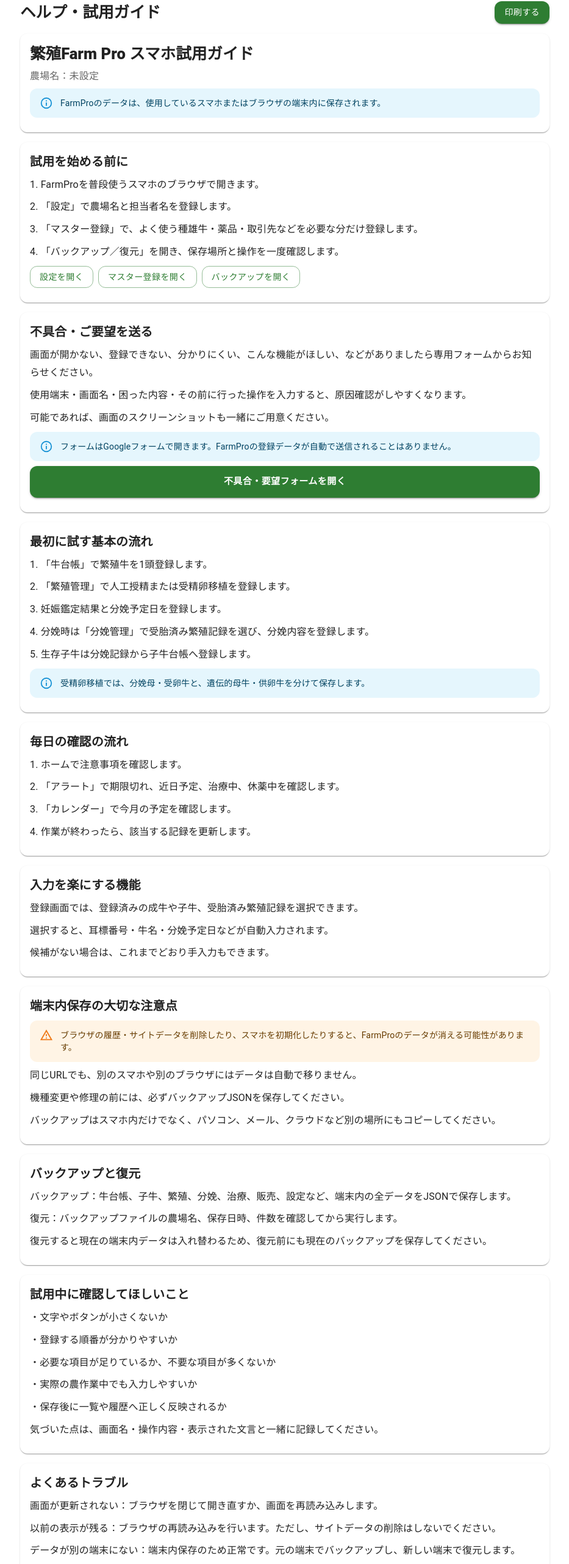
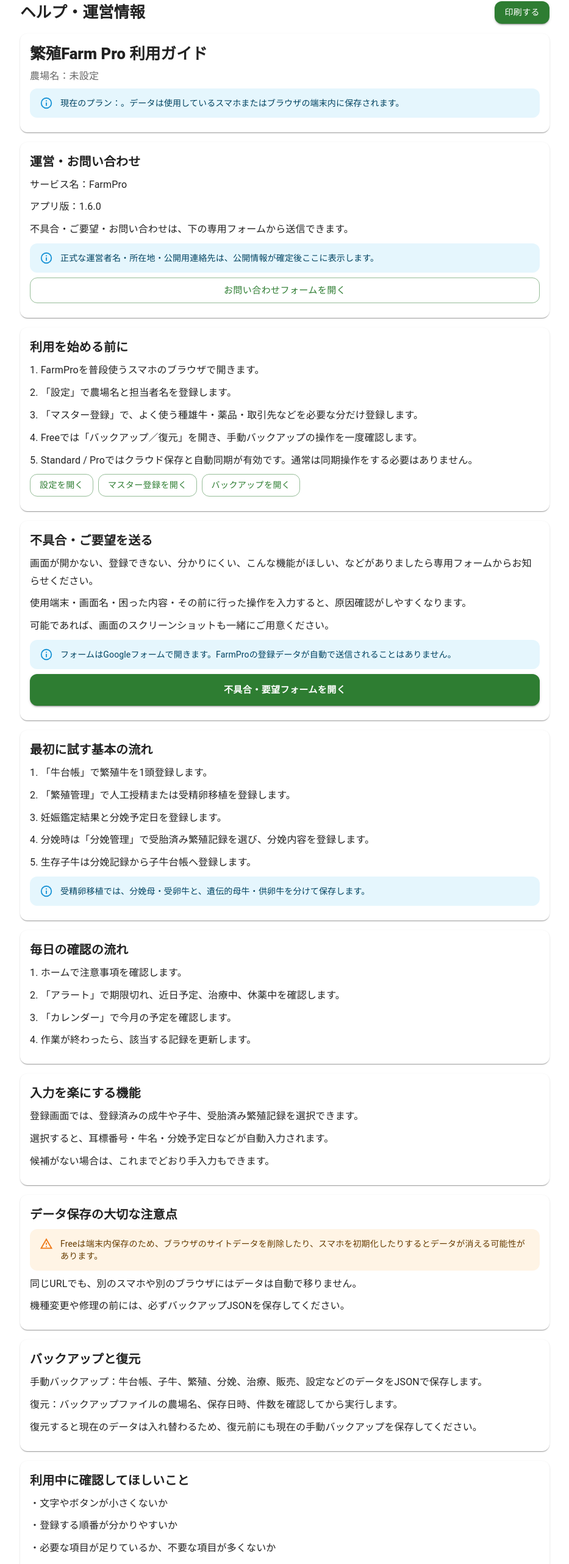
Before and after one commit to farmpro-iwate/FarmPro, a React (Vite) app in the folder client/: page /help in a window 1280 px wide. Shown: the part 126-2690 px from the top of the page at 61% size, without its empty margins (173-1106 px from the left). Built offline with nearby package versions, Linux system fonts and the light colour scheme.

Commit message:
Add operator and paid-plan help information

```diff
--- a/client/src/pages/HelpPage.tsx
+++ b/client/src/pages/HelpPage.tsx
@@ -11,6 +11,8 @@
 } from '@mui/material';
 import type { FarmSettings } from '../types/settings';
 import { getFarmSettings } from '../services/settingsApi';
+import { FARM_PRO_PLANS } from '../plans/policy';
+import { getCurrentFarmProPlanId } from '../plans/current-plan';
 
 const feedbackFormUrl = 'https://docs.google.com/forms/d/e/1FAIpQLSfnVbG6EPMSQDvdKe7K1wac4K_58nOxm9KlvoAIsaj_jm-HEA/viewform?usp=header';
 
@@ -45,6 +47,7 @@
 
 export function HelpPage() {
   const [settings, setSettings] = useState<FarmSettings>(emptySettings);
+  const plan = FARM_PRO_PLANS[getCurrentFarmProPlanId()];
 
   useEffect(() => {
     getFarmSettings().then(setSettings).catch(() => setSettings(emptySettings));
@@ -59,30 +62,54 @@
         alignItems={{ xs: 'stretch', sm: 'center' }}
         className="no-print"
       >
-        <Typography variant="h5" fontWeight={800}>ヘルプ・試用ガイド</Typography>
+        <Typography variant="h5" fontWeight={800}>ヘルプ・運営情報</Typography>
         <Button variant="contained" onClick={() => window.print()}>印刷する</Button>
       </Stack>
 
       <Card className="print-card">
         <CardContent>
           <Stack spacing={1}>
-            <Typography variant="h5" fontWeight={800}>繁殖Farm Pro スマホ試用ガイド</Typography>
+            <Typography variant="h5" fontWeight={800}>繁殖Farm Pro 利用ガイド</Typography>
             <Typography color="text.secondary">
               農場名：{settings.farmName || '未設定'}
               {settings.staffName ? ` / 担当者：${settings.staffName}` : ''}
             </Typography>
             <Alert severity="info">
-              FarmProのデータは、使用しているスマホまたはブラウザの端末内に保存されます。
+              現在のプラン：{plan.name}。{plan.cloudStorage
+                ? 'データは端末に保存しながら、クラウド保存・自動バックアップも利用できます。'
+                : 'データは使用しているスマホまたはブラウザの端末内に保存されます。'}
             </Alert>
           </Stack>
         </CardContent>
       </Card>
 
-      <Section title="試用を始める前に">
+      <Section title="運営・お問い合わせ">
+        <Line>サービス名：FarmPro</Line>
+        <Line>アプリ版：{__APP_VERSION__}</Line>
+        <Line>不具合・ご要望・お問い合わせは、下の専用フォームから送信できます。</Line>
+        <Alert severity="info">
+          正式な運営者名・所在地・公開用連絡先は、公開情報が確定後ここに表示します。
+        </Alert>
+        <Button
+          component="a"
+          href={feedbackFormUrl}
+          target="_blank"
+          rel="noopener noreferrer"
+          variant="outlined"
+          size="large"
+          fullWidth
+          className="no-print"
+        >
+          お問い合わせフォームを開く
+        </Button>
+      </Section>
+
+      <Section title="利用を始める前に">
         <Line>1. FarmProを普段使うスマホのブラウザで開きます。</Line>
         <Line>2. 「設定」で農場名と担当者名を登録します。</Line>
         <Line>3. 「マスター登録」で、よく使う種雄牛・薬品・取引先などを必要な分だけ登録します。</Line>
-        <Line>4. 「バックアップ／復元」を開き、保存場所と操作を一度確認します。</Line>
+        <Line>4. Freeでは「バックアップ／復元」を開き、手動バックアップの操作を一度確認します。</Line>
+        <Line>5. Standard / Proではクラウド保存と自動同期が有効です。通常は同期操作をする必要はありません。</Line>
         <Stack direction={{ xs: 'column', sm: 'row' }} spacing={1} className="no-print">
           <Button component={RouterLink} to="/settings" variant="outlined">設定を開く</Button>
           <Button component={RouterLink} to="/masters" variant="outlined">マスター登録を開く</Button>
@@ -136,22 +163,33 @@
         <Line>候補がない場合は、これまでどおり手入力もできます。</Line>
       </Section>
 
-      <Section title="端末内保存の大切な注意点">
-        <Alert severity="warning">
-          ブラウザの履歴・サイトデータを削除したり、スマホを初期化したりすると、FarmProのデータが消える可能性があります。
-        </Alert>
-        <Line>同じURLでも、別のスマホや別のブラウザにはデータは自動で移りません。</Line>
-        <Line>機種変更や修理の前には、必ずバックアップJSONを保存してください。</Line>
-        <Line>バックアップはスマホ内だけでなく、パソコン、メール、クラウドなど別の場所にもコピーしてください。</Line>
+      <Section title="データ保存の大切な注意点">
+        {plan.cloudStorage ? (
+          <>
+            <Alert severity="info">
+              Standard / Proでは、端末のデータをクラウドへ自動バックアップし、同期済み端末では安全な変更を自動で反映します。
+            </Alert>
+            <Line>両方の端末で別々に変更された場合は、自動上書きを止めて、残すデータを確認する画面を表示します。</Line>
+            <Line>手動バックアップJSONは、クラウド保存とは別の予備バックアップとして利用できます。</Line>
+          </>
+        ) : (
+          <>
+            <Alert severity="warning">
+              Freeは端末内保存のため、ブラウザのサイトデータを削除したり、スマホを初期化したりするとデータが消える可能性があります。
+            </Alert>
+            <Line>同じURLでも、別のスマホや別のブラウザにはデータは自動で移りません。</Line>
+            <Line>機種変更や修理の前には、必ずバックアップJSONを保存してください。</Line>
+          </>
+        )}
       </Section>
 
       <Section title="バックアップと復元">
-        <Line>バックアップ：牛台帳、子牛、繁殖、分娩、治療、販売、設定など、端末内の全データをJSONで保存します。</Line>
+        <Line>手動バックアップ：牛台帳、子牛、繁殖、分娩、治療、販売、設定などのデータをJSONで保存します。</Line>
         <Line>復元：バックアップファイルの農場名、保存日時、件数を確認してから実行します。</Line>
-        <Line>復元すると現在の端末内データは入れ替わるため、復元前にも現在のバックアップを保存してください。</Line>
+        <Line>復元すると現在のデータは入れ替わるため、復元前にも現在の手動バックアップを保存してください。</Line>
       </Section>
 
-      <Section title="試用中に確認してほしいこと">
+      <Section title="利用中に確認してほしいこと">
         <Line>・文字やボタンが小さくないか</Line>
         <Line>・登録する順番が分かりやすいか</Line>
         <Line>・必要な項目が足りているか、不要な項目が多くないか</Line>
@@ -163,14 +201,18 @@
       <Section title="よくあるトラブル">
         <Line>画面が更新されない：ブラウザを閉じて開き直すか、画面を再読み込みします。</Line>
         <Line>以前の表示が残る：ブラウザの再読み込みを行います。ただし、サイトデータの削除はしないでください。</Line>
-        <Line>データが別の端末にない：端末内保存のため正常です。元の端末でバックアップし、新しい端末で復元します。</Line>
+        {plan.cloudStorage ? (
+          <Line>別の端末と内容が違う：通常は自動同期されます。両端末で同時に変更した場合は「複数端末同期」で残すデータを確認します。</Line>
+        ) : (
+          <Line>データが別の端末にない：Freeは端末内保存のため正常です。元の端末でバックアップし、新しい端末で復元します。</Line>
+        )}
         <Line>復元できない：FarmProで作成したJSONファイルか、アプリのデータ形式が一致しているか確認します。</Line>
       </Section>
 
       <Divider />
 
       <Typography color="text.secondary">
-        このガイドは印刷できます。試用者へ紙で渡す場合は「印刷する」を押してください。
+        このガイドは印刷できます。紙で保管する場合は「印刷する」を押してください。
       </Typography>
     </Stack>
   );
```
